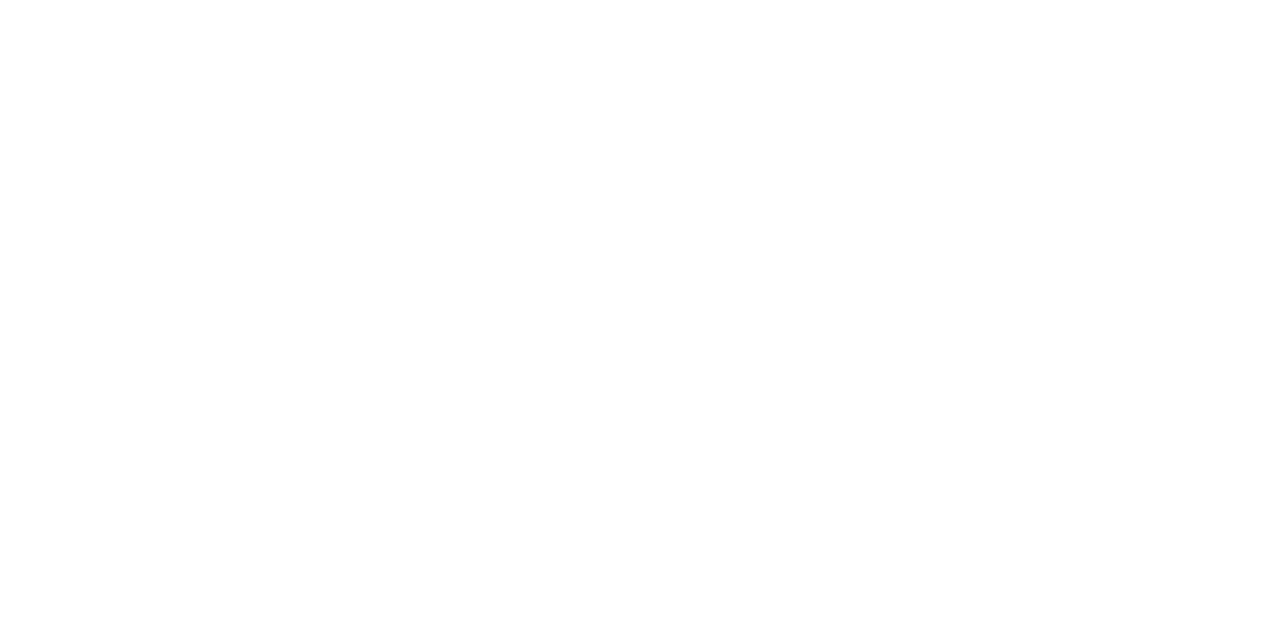
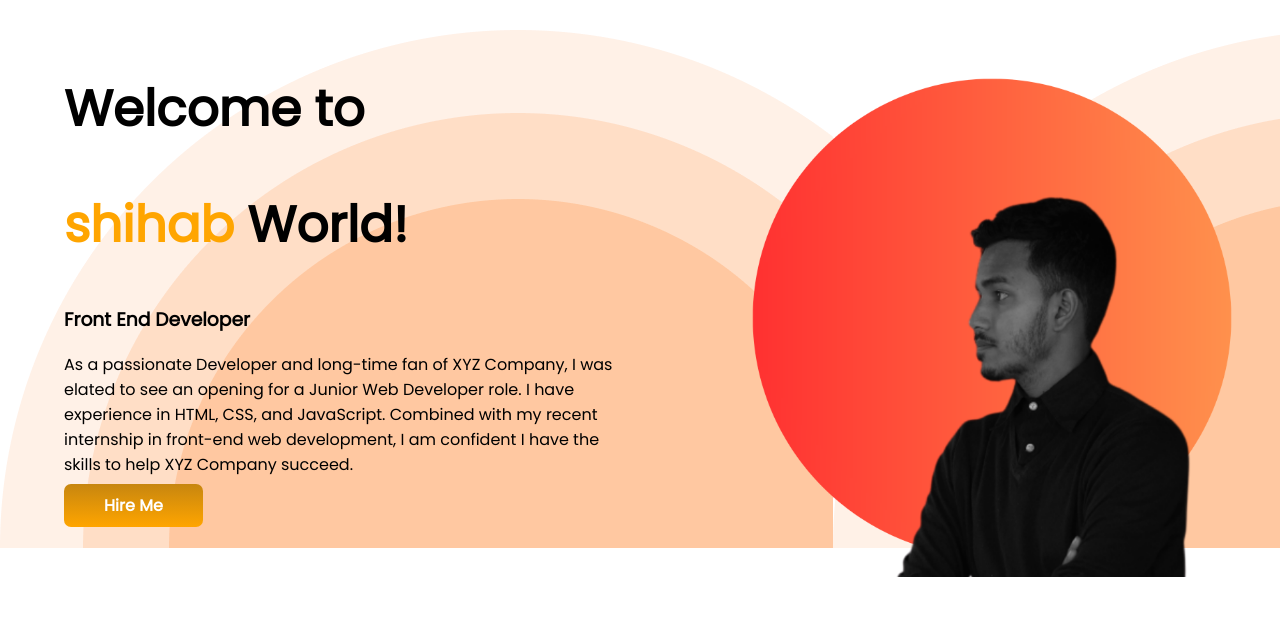
Before and after one commit to khanshihab19/developer-portfolio, a plain HTML site: page index.html in a window 1280 px wide. Drawn offline with Linux system fonts and the light colour scheme.

Commit message:
section created

```diff
--- a/index.html
+++ b/index.html
@@ -1,13 +1,37 @@
 <!DOCTYPE html>
 <html lang="en">
+
 <head>
     <meta charset="UTF-8">
     <meta http-equiv="X-UA-Compatible" content="IE=edge">
     <meta name="viewport" content="width=device-width, initial-scale=1.0">
     <title>Shihab Portfolio</title>
     <link rel="stylesheet" href="style.css">
+    <link rel="preconnect" href="https://fonts.googleapis.com">
+    <link rel="preconnect" href="https://fonts.gstatic.com" crossorigin>
+    <link href="https://fonts.googleapis.com/css2?family=Poppins&display=swap" rel="stylesheet">
 </head>
+
 <body>
 
+    <section class="top-banner">
+        <div class="half-width">
+            <h1>Welcome to</h1>
+            <h1> <span class="orange-color">shihab</span> World!</h1>
+            <h3>Front End Developer</h3>
+            <p>As a passionate Developer and long-time fan of XYZ Company, I was elated to see an opening for a Junior
+                Web
+                Developer role. I have experience in HTML, CSS, and JavaScript. Combined with my recent internship in
+                front-end web development, I am confident I have the skills to help XYZ Company succeed.
+            </p>
+            <a class="link-button" target="_blank" href="https://www.linkedin.com/">Hire Me</a>
+        </div>
+        <div class="half-width">
+            <img src="images/picture.png" alt="">
+        </div>
+    </section>
+
+
 </body>
+
 </html>
--- a/style.css
+++ b/style.css
@@ -0,0 +1,43 @@
+body {
+    font-family: 'Poppins', sans-serif;
+    margin: 0;
+}
+
+h1 {
+    font-size: 50px;
+}
+
+.orange-color {
+    color: orange;
+}
+
+section {
+    display: flex;
+}
+
+.half-width {
+    width: 50%;
+    padding-left: 5%;
+}
+
+.half-width img {
+    width: 90%;
+    padding: 5%;
+
+
+}
+
+.link-button {
+    text-decoration: none;
+    font-weight: 700;
+    background-image: linear-gradient(#c7860f, orange);
+    color: white;
+    padding: 10px 40px;
+    border-radius: 7px;
+}
+
+.top-banner {
+    background-image: url(images/header_bg.png);
+    background-repeat: repeat-x;
+    margin-top: 30px;
+}
```
Also changed, not shown: images/bd remove picc.png (added), images/developer.png (added), images/header_bg.png (added), images/image 2.jpg (added), images/picture.png (added).
